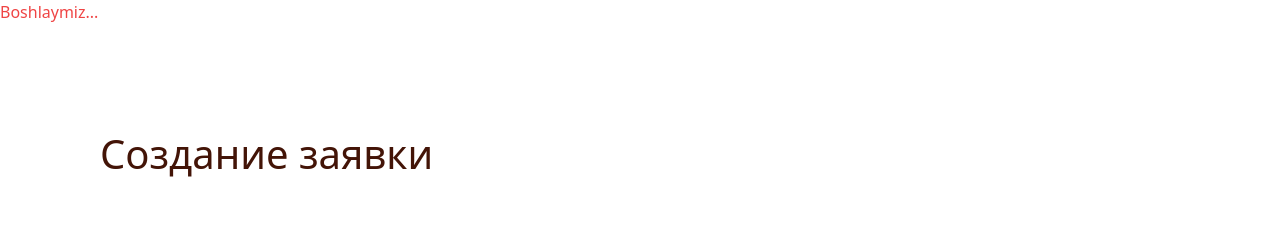
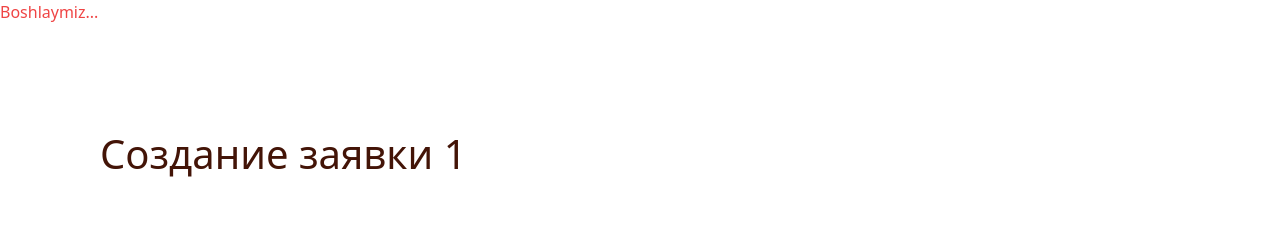
Before and after one commit to DEW0277/Team_auth, a React (Vite) app: page /hamidullox in a window 1280 px wide. Shown: the top 234 px of the page. Built offline with nearby package versions, Linux system fonts and the light colour scheme.

Commit message:
Update hamidullox.jsx

```diff
--- a/src/pages/hamidullox.jsx
+++ b/src/pages/hamidullox.jsx
@@ -15,7 +15,7 @@ function Hamidullox() {
   return (
     <div>
         <div className="mt-[100px] ml-[100px] text-[40px] text-orange-950">
-            <h1>Создание заявки</h1>
+            <h1>Создание заявки 1</h1>
         </div>
 
         <div className='flex justify-between'>
```
